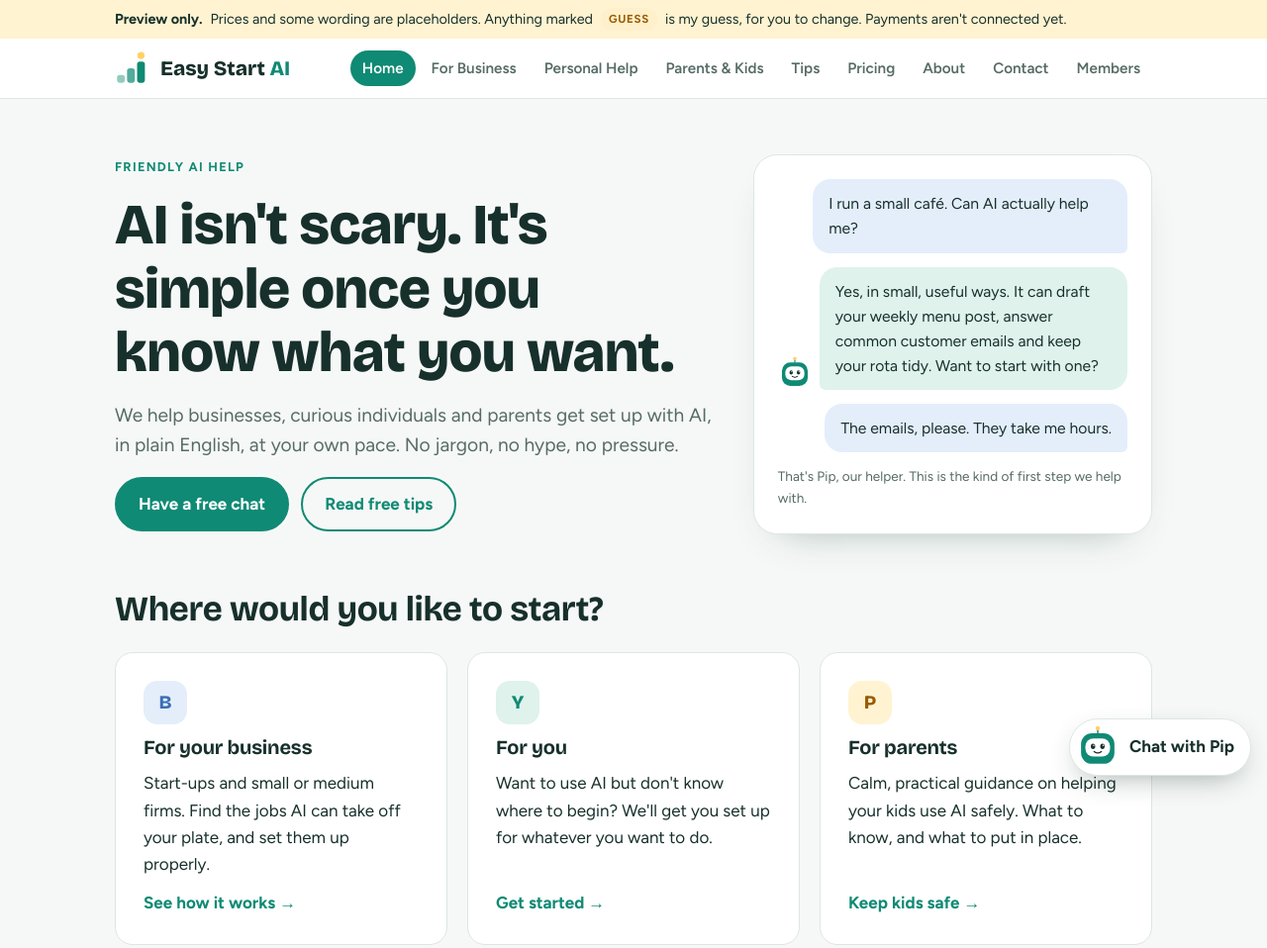
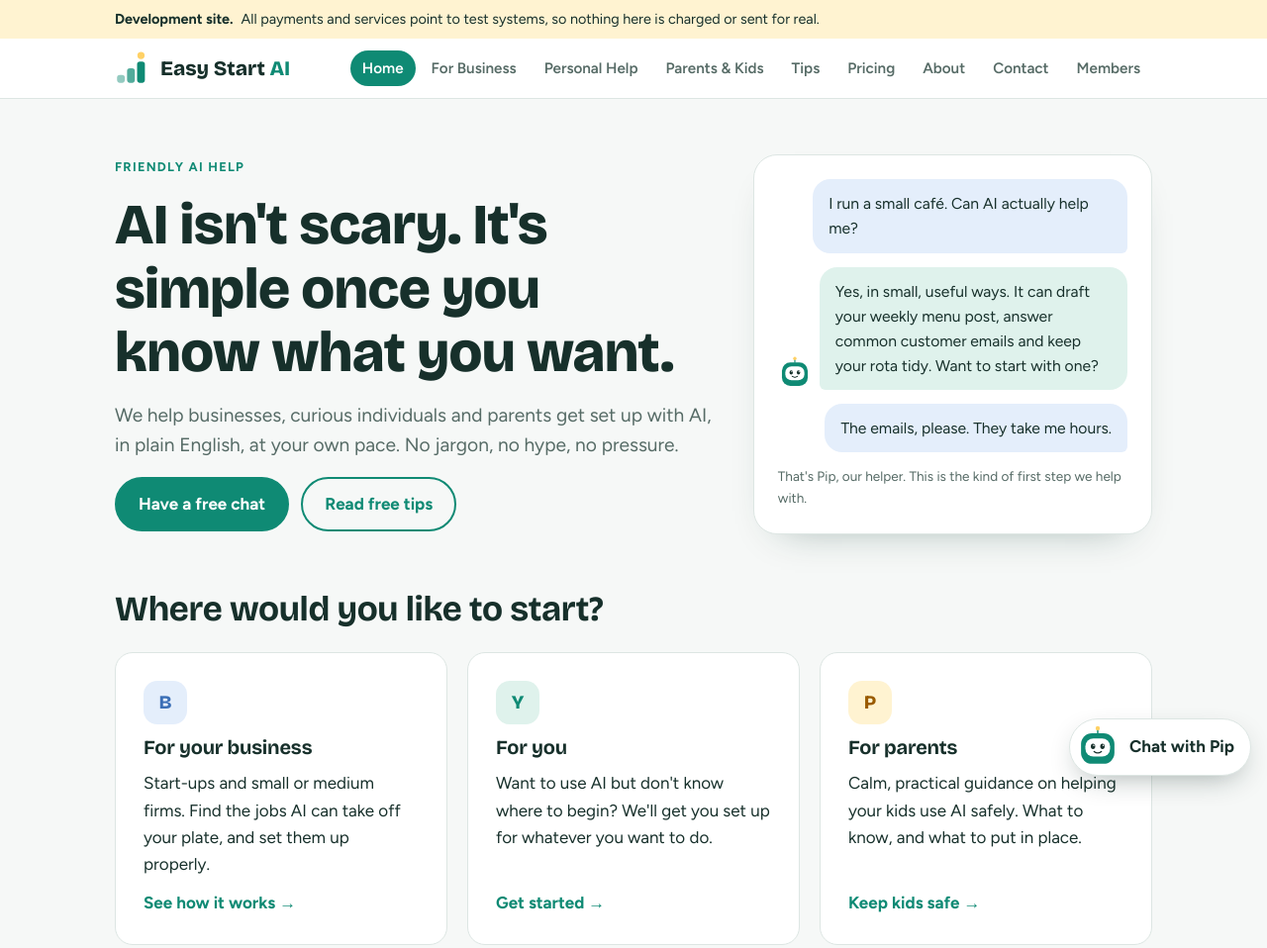
Before and after one commit to michaeldavies317-beep/AIWebSite, a plain HTML site: page index.html in a window 1280 px wide. Shown: the top 958 px of the page at 99% size. Drawn offline with nearby package versions, Linux system fonts and the light colour scheme.

Commit message:
Dev banner: say this is a development site using test systems
Co-Authored-By: Claude Opus 5.5 <noreply@anthropic.com>
Claude-Session: https://claude.ai/code/session_01KQZXZBber4C8z1iuAZ1ukz

```diff
--- a/index.html
+++ b/index.html
@@ -262,7 +262,7 @@ body[data-section="business"] .pip-launcher .pl-label{display:none}
 </symbol></defs></svg>
 
 
-<div class="preview-bar"><div class="wrap"><strong>Preview only.</strong> Prices and some wording are placeholders. Anything marked <span class="guess">guess</span> is my guess, for you to change. Payments aren't connected yet.</div></div>
+<div class="preview-bar"><div class="wrap"><strong>Development site.</strong> All payments and services point to test systems, so nothing here is charged or sent for real.</div></div>
 
 <header class="top"><div class="wrap">
   <a class="logo" href="#home"><svg class="logo-mark" aria-hidden="true"><use href="#steps"/></svg><span>Easy Start <span class="ai">AI</span></span></a>
```
